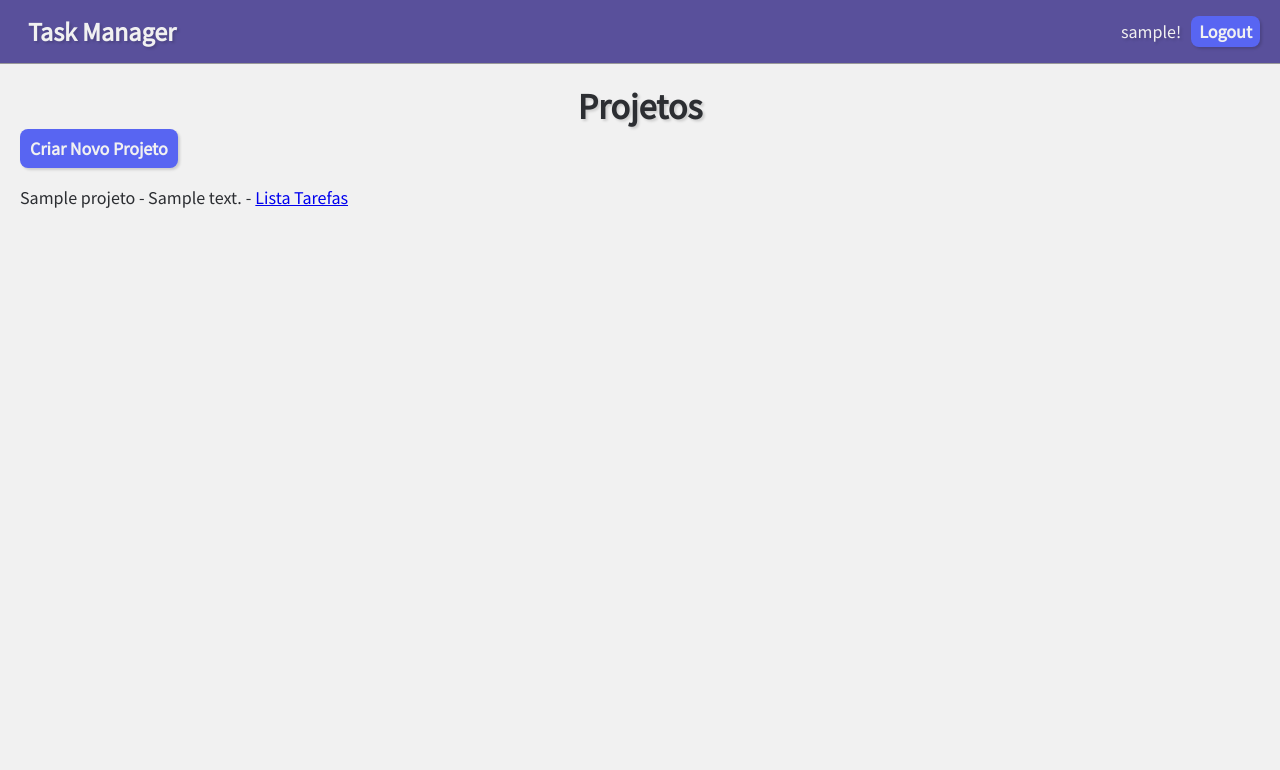
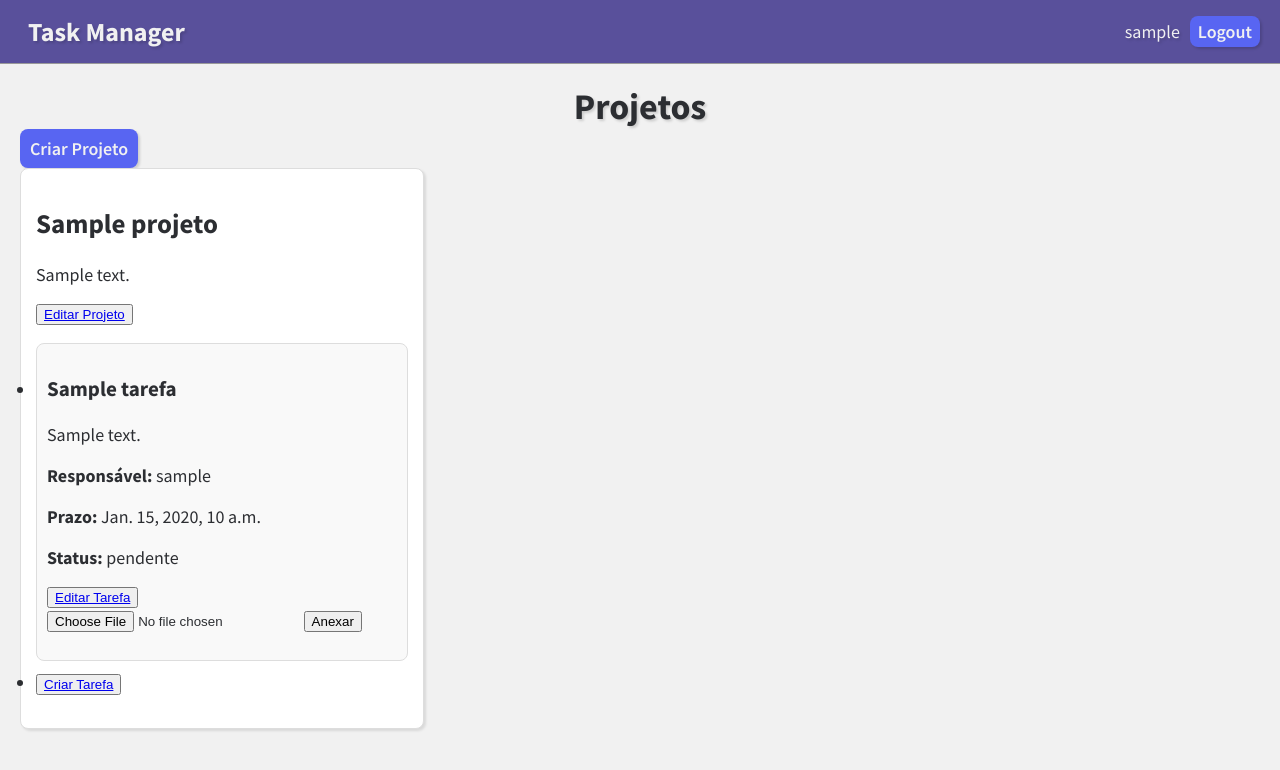
Before and after one commit to PietroFlemming-Glov3r/dw2-Task_Manager, a Django app: page / in a window 1280 px wide. Shown: the top 770 px of the page. Run offline with Django 5.2, Linux system fonts and the light colour scheme; a user stored in the database is signed in; tables that the repository leaves empty hold one stand-in row (values such as "Sample post").

Commit message:
base att

```diff
--- a/core/templates/base.html
+++ b/core/templates/base.html
@@ -2,17 +2,19 @@
 <html>
 
 <head>
-   <title>Django blog</title>
-   <link href="https://fonts.googleapis.com/css?family=Source+Sans+Pro:400" rel="stylesheet">
-   <link href="{% static 'css/base.css' %}" rel="stylesheet">
-   <link href="{% static 'css/criar_tarefa.css' %}" rel="stylesheet">
-   <link href="{% static 'css/criar_projeto.css' %}" rel="stylesheet">
-   <link href="{% static 'css/login.css' %}" rel="stylesheet">
-   <link href="{% static 'css/signup.css' %}" rel="stylesheet">
+  <title>Task Manager</title>
+  <link rel="preconnect" href="https://fonts.googleapis.com" />
+  <link rel="preconnect" href="https://fonts.gstatic.com" crossorigin />
+  <link href="https://fonts.googleapis.com/css2?family=Source+Sans+Pro:wght@100..900&display=swap" rel="stylesheet" />
+  <link href="{% static 'css/base.css' %}" rel="stylesheet" />
+  <link href="{% static 'css/criar_tarefa.css' %}" rel="stylesheet" />
+  <link href="{% static 'css/criar_projeto.css' %}" rel="stylesheet" />
+  <link href="{% static 'css/login.css' %}" rel="stylesheet" />
+  <link href="{% static 'css/signup.css' %}" rel="stylesheet" />
 </head>
 
 <body>
-   <div>
+  <!-- Cabeçalho -->
   <header>
     <div class="nav">
       <div class="nav-left">
@@ -20,52 +22,95 @@
       </div>
       <div class="nav-right">
         {% if user.is_authenticated %}
-               <p class="user_logged">{{ user.username }}!</p>
+        <p class="user_logged">{{ user.username }}</p>
         <form action="{% url 'logout' %}" method="post">
           {% csrf_token %}
           <button type="submit">Logout</button>
         </form>
         {% else %}
-               <a class="loggin_button" href="{% url 'login' %}">Login</a>
+        <button class="loggin_button">
+          <a href="{% url 'login' %}">Log In</a>
+        </button>
         {% endif %}
       </div>
     </div>
   </header>
+
+  <!-- Conteúdo principal -->
+  <div class="content">
     {% block content %}
     {% if user.is_authenticated %}
-      <div class="content">
+    <h1 class="title">Projetos</h1>
     <div class="actions">
-            <h1 class="title">Projetos</h1>
-            <button class="criar_button">
-               <a href="{% url 'criar_projeto' %}">Criar Novo Projeto</a>
-            </button>
+      <button><a href="{% url 'criar_projeto' %}">Criar Projeto</a></button>
     </div>
+
+    <!-- Container de Projetos -->
+    <div class="projects-container" style="display: flex; flex-wrap: wrap; gap: 20px;">
+      {% for projeto in projetos %}
+      <div class="project-column" style="border: 1px solid #ddd; border-radius: 8px; padding: 15px; background-color: #fff; width: 30%; box-shadow: rgba(0, 0, 0, 0.1) 1.95px 1.95px 2.6px;">
+        <!-- Cabeçalho do Projeto -->
+        <div class="project-header">
+          <h2>{{ projeto.nome }}</h2>
+          <p>{{ projeto.descricao }}</p>
+          <button><a href="#">Editar Projeto</a></button>
+        </div>
+
+        <!-- Tarefas do Projeto -->
+        <ul class="tasks-list">
+          {% for tarefa in tarefas %}
+          {% if tarefa.projeto == projeto %}
+          <li class="task-item" style="border: 1px solid #ddd; padding: 10px; margin-bottom: 10px; border-radius: 8px; background-color: #f9f9f9;">
+            <!-- Detalhes da Tarefa -->
+            <h3>{{ tarefa.nome }}</h3>
+            <p>{{ tarefa.descricao }}</p>
+            <p><strong>Responsável:</strong> {{ tarefa.responsavel }}</p>
+            <p><strong>Prazo:</strong> {{ tarefa.prazo }}</p>
+            <p><strong>Status:</strong> {{ tarefa.status }}</p>
+            {% if tarefa.status == 'Concluída' %}
+            <p><strong>Data de Conclusão:</strong> {{ tarefa.data_conclusao }}</p>
+            {% endif %}
+            <button><a href="#">Editar Tarefa</a></button>
+
+            <!-- Seção de Anexos -->
+            <div class="attachments-section">
+              {% with anexos|length as num_anexos %}
+              {% if num_anexos > 0 %}
+              <h4>Anexos:</h4>
               <ul>
-            {% for projeto in projetos %}
-            <li class="item">
-               <p>{{ projeto.nome }} - {{ projeto.descricao }}</p>
-               <p>-</p>
-               <a href="{% url 'criar_tarefa' %}">Lista Tarefas</a>
+                {% for anexo in anexos %}
+                {% if anexo.tarefa == tarefa %}
+                <li>
+                  <a href="{{ anexo.arquivo.url }}">{{ anexo.nome }}</a>
+                  <p><strong>Data:</strong> {{ anexo.criado_em }}</p>
+                  <p><strong>Autor:</strong> {{ anexo.autor }}</p>
                 </li>
-
-            <ul>
-               {% for tarefa in tarefas%}
-               {% if tarefa.projeto == projeto %}
-               <ul>
-                  <li>{{tarefa.nome}}</li>
-                  <li>{{tarefa.descricao}}</li>
-                  <li>{{tarefa.responsavel}}</li>
-                  <li>{{tarefa.prazo}}</li>
-               </ul>
-               {% if tarefa.projeto == projeto %}
-               {% endif %}
                 {% endif %}
                 {% endfor %}
               </ul>
+              {% endif %}
+              {% endwith %}
+              <!-- Botão para anexar arquivo -->
+              <form method="POST" enctype="multipart/form-data">
+                {% csrf_token %}
+                <input type="hidden" name="tarefa_id" value="{{ tarefa.id }}" />
+                <input type="file" name="arquivo" />
+                <button type="submit">Anexar</button>
+              </form>
+            </div>
+          </li>
+          {% endif %}
+          {% endfor %}
+
+          <!-- Botão para criar nova tarefa -->
+          <li>
+            <button><a href="{% url 'criar_tarefa' %}">Criar Tarefa</a></button>
+          </li>
+        </ul>
+      </div>
       {% empty %}
-            <li>Não há projetos disponíveis.</li>
+      <p>Não há projetos disponíveis.</p>
       {% endfor %}
-         </ul>
     </div>
     {% endif %}
     {% endblock content %}
--- a/core/views.py
+++ b/core/views.py
@@ -7,10 +7,10 @@ from django.contrib.auth import views as auth_views
 def home(request):
     projetos = Projeto.objects.all()
     tarefas = Tarefa.objects.all()
-    return render(request, 'base.html', {'projetos' : projetos, 'tarefa' : tarefas})
+    return render(request, 'base.html', {'projetos': projetos, 'tarefas': tarefas})
 
 def criar_projeto(request):
-    if request.method == "GET":
+    if request.method == "POST":
         form = ProjetoForm(request.POST)
         if form.is_valid():
             form.save()
@@ -20,11 +20,11 @@ def criar_projeto(request):
     return render(request, 'criar_projetos.html', {'form': form})
 
 def criar_tarefa(request):
-    if request.method == "GET":
+    if request.method == "POST":
         form = TarefaForm(request.POST)
         if form.is_valid():
             form.save()
             return redirect('/')
     else:
-        form = ProjetoForm()
+        form = TarefaForm()
     return render(request, 'criar_tarefas.html', {'form': form})
```
Lines whose indentation alone changed are shown as unchanged.
